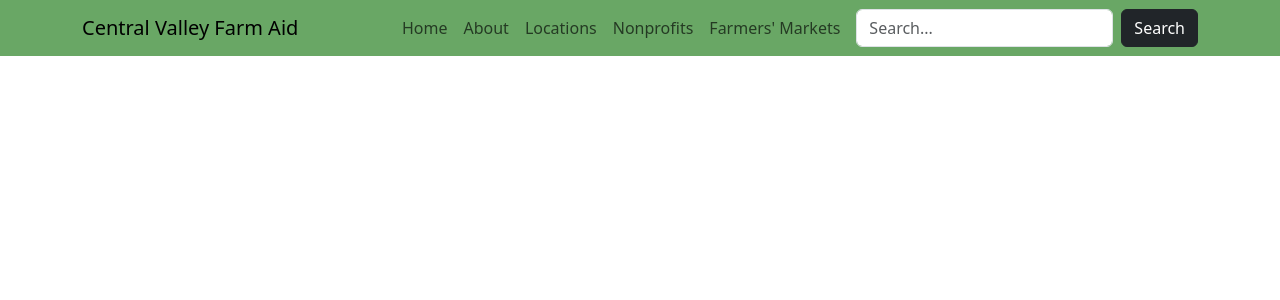
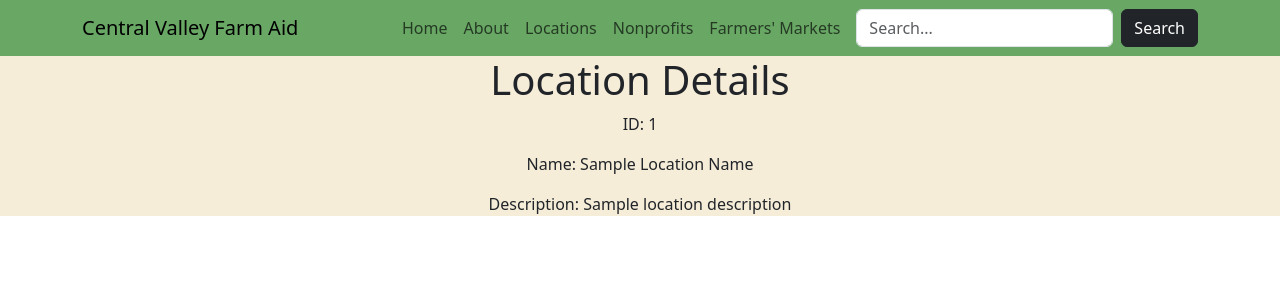
Before and after one commit to sumearthb/central-valley-farm-aid, a React (Create React App) app in the folder frontend/: page /location/1 in a window 1280 px wide. Shown: the top 300 px of the page. Built offline with nearby package versions, Linux system fonts and the light colour scheme.

Commit message:
Have routing functionality, related to #18, #44

```diff
--- a/frontend/src/App.js
+++ b/frontend/src/App.js
@@ -17,6 +17,7 @@ import NonprofitInstanceTwo from "./pages/NonprofitInstance/NonprofitInstanceTwo
 import NonprofitInstanceThree from "./pages/NonprofitInstance/NonprofitInstanceThree";
 import "bootstrap/dist/css/bootstrap.min.css";
 import NavBar from "./components/NavBar";
+import LocationInstance from "./pages/LocationInstance/LocationInstance";
 
 function App() {
   return (
@@ -30,15 +31,16 @@ function App() {
             <Route path="/locations" element={<Locations/>} />
             <Route path="/nonprofits" element={<NonProfits/>} />
             <Route path="/farmersmarkets" element={<FarmersMarkets/>} />
-            <Route path="/MarketInstance/MarketInstanceOne" element={<MarketInstanceOne/>} />
+            {/* <Route path="/MarketInstance/MarketInstanceOne" element={<MarketInstanceOne/>} />
             <Route path="/MarketInstance/MarketInstanceTwo" element={<MarketInstanceTwo/>} />
             <Route path="/MarketInstance/MarketInstanceThree" element={<MarketInstanceThree/>} />
             <Route path="/LocationInstance/LocationInstanceOne" element={<LocationInstanceOne/>} />
             <Route path="/LocationInstance/LocationInstanceOne" element={<LocationInstanceTwo/>} />
             <Route path="/LocationInstance/LocationInstanceOne" element={<LocationInstanceThree/>} />
             <Route path="/NonProfitInstance/NonprofitInstanceOne" element={<NonprofitInstanceOne/>} />
-            <Route path="/NonProfitInstance/NonprofitInstanceOne" element={<NonprofitInstanceTwo/>} />
+            <Route path="/NonProfitInstance/NonprofitInstanceOne" element={<NonprofitInstanceTwo/>} /> */}
             <Route path="/NonProfitInstance/NonprofitInstanceOne" element={<NonprofitInstanceThree/>} />
+            <Route path="/location/:id" element={<LocationInstance />} />
           </Routes>
         </div>
       </Router>
--- a/frontend/src/pages/LocationInstance/LocationInstance.js
+++ b/frontend/src/pages/LocationInstance/LocationInstance.js
@@ -0,0 +1,30 @@
+import React from "react";
+import { useParams } from "react-router-dom";
+
+function LocationInstance() {
+  const { id } = useParams();
+
+  // Replace the following with actual location data retrieval logic
+  const locationData = {
+    id: id,
+    name: "Sample Location Name",
+    description: "Sample location description",
+    // Add more properties as needed
+  };
+
+  if (!locationData) {
+    return <div>Location not found.</div>;
+  }
+
+  return (
+    <div>
+      <h1>Location Details</h1>
+      <p>ID: {locationData.id}</p>
+      <p>Name: {locationData.name}</p>
+      <p>Description: {locationData.description}</p>
+      {/* Display other location details here */}
+    </div>
+  );
+}
+
+export default LocationInstance;
--- a/frontend/src/pages/Locations.js
+++ b/frontend/src/pages/Locations.js
@@ -27,7 +27,7 @@ const Locations = () => {
           {locationsData.map((location, index) => (
             <Link
               key={index}
-              to={`/location/${location.title}`} // Specify the URL for the location
+              to={`/location/${index+1}`} // Specify the URL for the location
               style={{ textDecoration: "none" }}
             >
               <LocationCard
```
Also changed, not shown: frontend/src/pages/MarketInstance/MarketInstancePage.js (added, +38 -0 lines).
